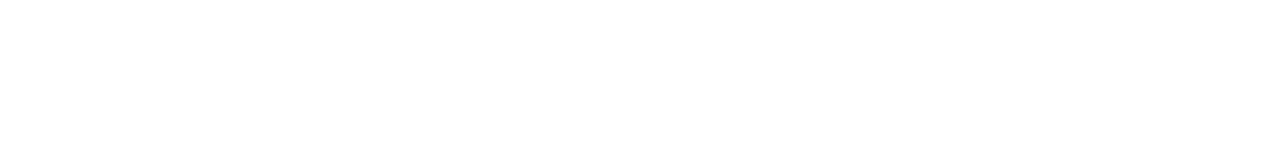
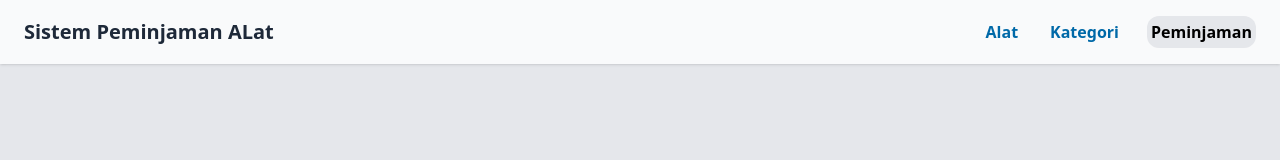
Before and after one commit to asheqoq/UKT_smt-1-XI, a plain HTML site: page frontend/peminjaman.html in a window 1280 px wide. Drawn offline with nearby package versions, Linux system fonts and the light colour scheme; files that its build step writes are made by us from their sources.

Commit message:
make header

```diff
--- a/frontend/peminjaman.html
+++ b/frontend/peminjaman.html
@@ -3,9 +3,24 @@
 <head>
     <meta charset="UTF-8">
     <meta name="viewport" content="width=device-width, initial-scale=1.0">
-    <title>Peminjaman</title>
+    <title></title>
+    <link rel="stylesheet" href="dist/output.css">
+    <script src="https://cdn.jsdelivr.net/npm/@tailwindcss/browser@4"></script>
 </head>
-<body>
-
+<body class="bg-gray-200 text-gray-800 font-sans antialiased">
+    <header class="bg-gray-50 shadow-sm sticky top-0 z-50">
+    <div class="max-w-7xl mx-auto flex justify-between items-center px-6 py-4">
+    <h1 class="text-xl font-bold">Sistem Peminjaman ALat</h1>
+    <nav id="navbar">
+        <ul>
+            <li class="flex gap-6">
+                <a href="alat.html" class="hover:text-black text-sky-700 hover:bg-sky-600 p-1 rounded-xl transition-all duration-300 font-bold">Alat</a>
+                <a href="kategori_alat.html" class="hover:text-black text-sky-700 hover:bg-sky-600 p-1 rounded-xl transition-all duration-300 font-bold">Kategori</a>
+                <a href="peminjaman.html" class="text-black hover:bg-sky-600 bg-gray-200 p-1 rounded-xl transition-all duration-300 font-bold">Peminjaman</a>
+            </li>
+        </ul>
+    </nav>
+    </div>
+    </header>
 </body>
 </html>
```
Also changed, not shown: frontend/alat.html (+18 -3 lines), frontend/index.html (+4 -4 lines), frontend/kategori_alat.html (+18 -3 lines).
